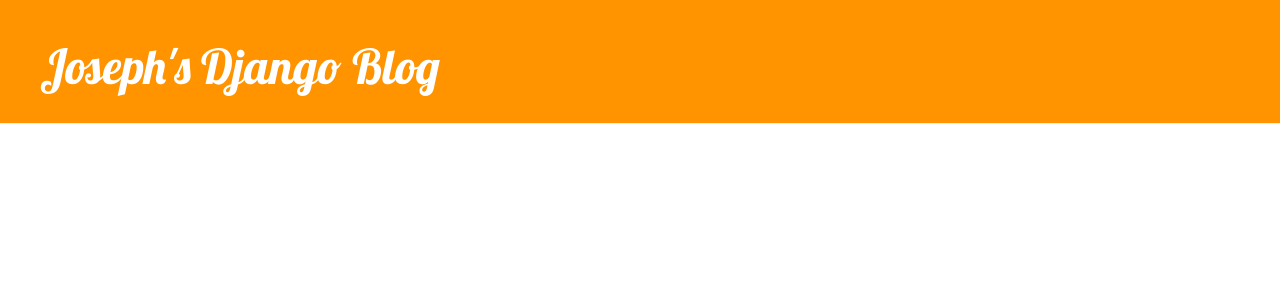
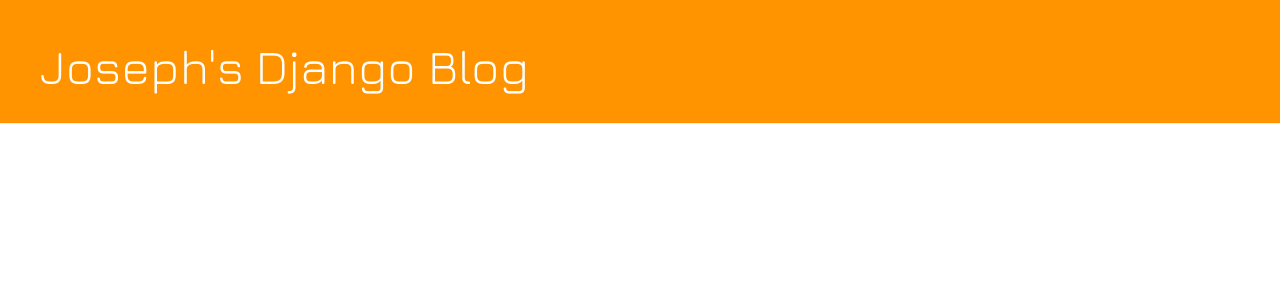
Before and after one commit to yeungjoseph/DjangoMango, a Django app: template blog/templates/blog/base.html in a window 1280 px wide. Shown: the top 300 px of the page. Run offline with Django 3.2, Linux system fonts and the light colour scheme; the template is opened without the code that fills it, so the values that code supplies are empty; some libraries are stand-ins or nearby versions.

Commit message:
Fixed styling of certain elements and changed font

```diff
--- a/blog/static/css/blog.css
+++ b/blog/static/css/blog.css
@@ -15,7 +15,7 @@
 }
 
 h1, h2, h3, h4 {
-	font-family: 'Lobster', cursive;
+	font-family: 'Jura', sans-serif;
 }
 
 #detailed_post_head {
--- a/blog/templates/blog/base.html
+++ b/blog/templates/blog/base.html
@@ -4,7 +4,7 @@
 		<title>Joseph's Django blog</title>
 		<link rel="stylesheet" href="//maxcdn.bootstrapcdn.com/bootstrap/3.2.0/css/bootstrap.min.css">
 		<link rel="stylesheet" href="//maxcdn.bootstrapcdn.com/bootstrap/3.2.0/css/bootstrap-theme.min.css">
-        <link href="//fonts.googleapis.com/css?family=Lobster&subset=latin,latin-ext" rel="stylesheet" type="text/css">
+        <link href="https://fonts.googleapis.com/css?family=Jura" rel="stylesheet">
 		<link rel="stylesheet" href="{% static 'css/blog.css' %}">
     </head>
     <body>
```
